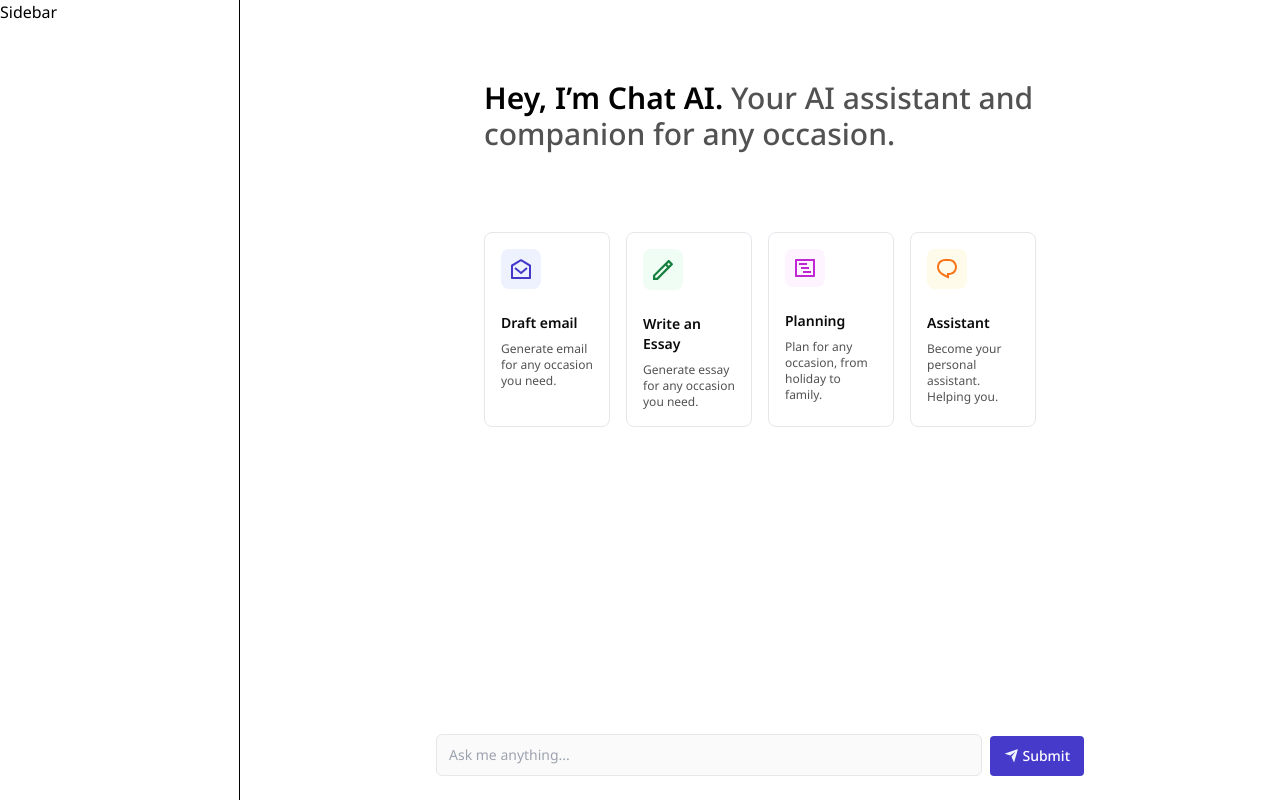
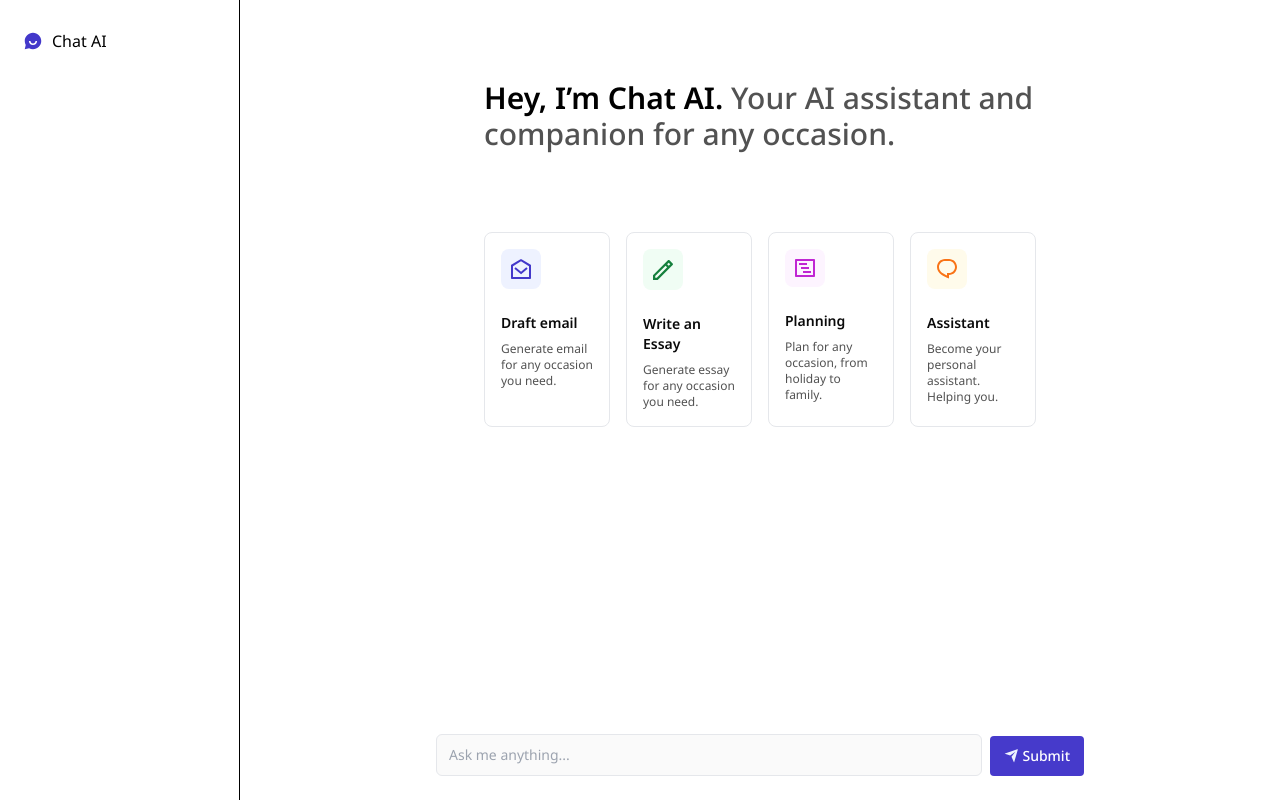
Before and after one commit to abhijeetbutola/chat_ai, a Next.js app: page /chat in a window 1280 px wide. Built offline with nearby package versions, Linux system fonts and the light colour scheme.

Commit message:
ui change in sidebar, update env.example

```diff
--- a/app/api/chat/route.ts
+++ b/app/api/chat/route.ts
@@ -1,6 +1,7 @@
 import OpenAI from "openai";
 import { NextRequest } from "next/server";
 
+// console.log(process.env.OPENAI_API_KEY);
 const openai = new OpenAI({
   apiKey: process.env.OPENAI_API_KEY, // Use env variable
 });
--- a/components/ChatInput.tsx
+++ b/components/ChatInput.tsx
@@ -79,11 +79,11 @@ function ChatInput() {
           }
         }}
         disabled={isLoading}
-        className="w-full py-2.5 resize-none px-3 rounded-md border text-sm bg-secondary-foreground disabled:opacity-50"
+        className="w-full h- py-2.5 resize-none px-3 rounded-md border text-sm bg-secondary-foreground disabled:opacity-50"
       />
       <Button
         type="submit"
-        className={`flex gap-1 justify-center items-center ${
+        className={`flex gap-1 justify-center items-center min-h-8 ${
           !input.trim() || isLoading ? "cursor-not-allowed" : ""
         } bg-primary text-primary-foreground text-sm font-medium px-3.5 py-2.5 rounded`}
         onClick={handleSubmit}
--- a/components/Sidebar.tsx
+++ b/components/Sidebar.tsx
@@ -1,7 +1,23 @@
+import Image from "next/image";
+
 function Sidebar() {
   return (
-    <div className="hidden lg:block shrink-0 w-60 border-r border-black h-screen">
-      Sidebar
+    <div className="hidden lg:block shrink-0 w-60 border-r border-black h-screen px-4 py-6">
+      <div>
+        {/* Logo */}
+        <p className="flex gap-0.5 items-center">
+          <span className="p-2">
+            <Image
+              src={"./icons/logo.svg"}
+              alt="Submit button arrow"
+              width={18}
+              height={18}
+              className="object-contain"
+            />
+          </span>
+          <span>Chat AI</span>
+        </p>
+      </div>
     </div>
   );
 }
```
Also changed, not shown: public/icons/logo.svg (added), 1 other file (tests, documents, lock files or other folders).
